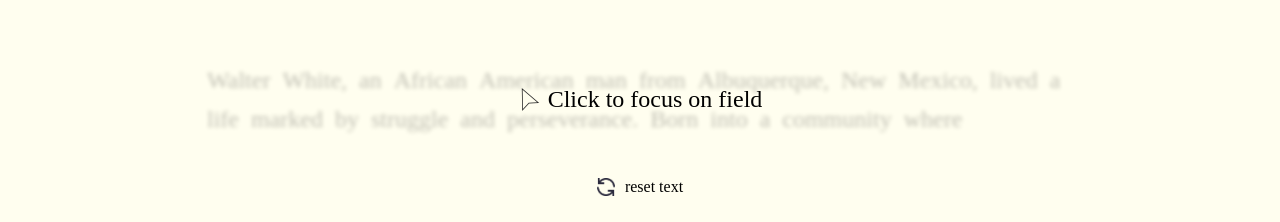
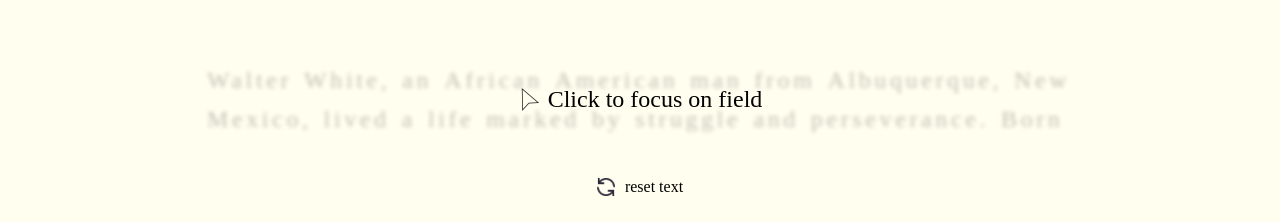
Before and after one commit to davinci-arch/burning-key-frontend, a React (Vite) app: page / in a window 1280 px wide. Shown: the part 211-433 px from the top of the page. Built offline with nearby package versions, Linux system fonts and the light colour scheme.

Commit message:
[feat]: typing validation v2

```diff
--- a/src/typing/components/Typingv2.jsx
+++ b/src/typing/components/Typingv2.jsx
@@ -1,5 +1,5 @@
 
-import { useState, useRef } from "react"
+import { useState, useRef, useEffect } from "react"
 
 const textAPI = "Walter White, an African American man from Albuquerque, New Mexico, lived a life marked by struggle and perseverance. Born into a community where opportunities were scarce, Walter worked tirelessly to carve out a path of success for himself and his family. A gifted chemist, he once harbored dreams of making groundbreaking contributions to science, hoping to uplift his community and provide a better future for his loved ones. Walter's academic brilliance led him to co-found a promising startup, Gray Matter Technologies. However, feeling marginalized and unappreciated by his co-founders, who often overlooked his contributions, he left the company early on. This decision, driven by a sense of injustice and pride, haunted him as Gray Matter grew into a billion-dollar enterprise without him. His departure from the company marked the beginning of a series of missed opportunities and unfulfilled dreams. Years later, Walter was working as an overqualified high school chemistry teacher, struggling to make ends meet. His wife, Skyler, worked as a bookkeeper, and they had two children: Walter Jr., who had cerebral palsy, and their infant daughter, Holly. The family’s financial situation was dire, and the burden weighed heavily on Walter. When he was diagnosed with terminal lung cancer, the prognosis was a death sentence that came with a final, crushing blow to his hopes and dreams."
 
@@ -11,12 +11,13 @@ export default function Typingv2() {
 
     const [wordIndex, setWordIndex] = useState(0);
     const [letterIndex, setLetterIndex] = useState(0);
-    const [cursorPosition, setCursorPosition] = useState(0);
     const [typingCount, setTypingCount] = useState(0);
     const [extraLetter, setExtraLetter] = useState([]);
     const [words, setWords] = useState(textAPI.split(' '));
 
+    const [isCursorVisible, setCursorVisible] = useState(false);
     const inputRef = useRef(null);
+    const textRef = useRef(null);
 
     const handleInput = (event) => {
         const value = event.target.value;
@@ -64,14 +65,18 @@ export default function Typingv2() {
         setInputText(value);
     }
 
+
     const focusedField = (event) => {
         setFocused(true);
         inputRef.current.focus();
         event.stopPropagation();
+        setCursorVisible(true);
     }
 
     const changeFocuse = () => {
         setFocused(false);
+        setCursorVisible(false);
+
     }
 
     let globalLetterIndex = 0;
@@ -83,16 +88,16 @@ export default function Typingv2() {
                     word.split('').map((letter, letterIndex) => {
                         const currentLetterIndex = globalLetterIndex;
                         globalLetterIndex++;
-                        let style = "hello";
+                        let style = "hello letter";
 
                         if (inputText[currentLetterIndex] == undefined) {
-                            style = "";
+                            style = "letter";
                         } else if (extraLetter.includes(letterIndex)) {
-                            style = "extraWord";
+                            style = "extraWord letter";
                         } else if (inputText[currentLetterIndex] != letter) {
-                            style = "wrongLetter";
+                            style = "wrongLetter letter";
                         } else {
-                            style = "correctLetter";
+                            style = "correctLetter letter";
                         }
                         return (
                             <span key={letterIndex} className={style}>
@@ -105,20 +110,25 @@ export default function Typingv2() {
         </div>
     ));
 
+
     return (
         <div className="text-container">
             <div className="nested-text-container">
-                <div className={isFocused ? "text focused" : "text"}>
+                <div className={isFocused ? "text focused" : "text"} ref={textRef}>
                     <div className="words">
                         {letterComponents}
                     </div>
+                    {isCursorVisible ?
+                        <div className="cursor"></div>
+                        : <></>
+                    }
                 </div>
                 {!isFocused ?
                     <div className="description"
                         onClick={focusedField}
                     >
                         <span className="img-container">
-                            <img src="src/assets/cursor.png" alt="cursor" className="cursor" />
+                            <img src="src/assets/cursor.png" alt="cursor" className="cursor-pointer" />
                         </span>
                         <span className="hint">Click to focus on field</span>
                     </div> : ""
--- a/src/typing/styles/typing.scss
+++ b/src/typing/styles/typing.scss
@@ -40,7 +40,7 @@
     align-self: flex-end;
     cursor: pointer;
 
-    .cursor {
+    .cursor-pointer {
         width: 25px;
         height: 25px;
     }
@@ -71,9 +71,10 @@
 
 .word {
     margin: .25em;
+    letter-spacing: .15em;
 }
 
-.caret {
+.cursor {
     position: absolute;
     height: 1.2em;
     background-color: red;
@@ -102,11 +103,13 @@
 }
 
 .wrongLetter {
-    color: red;
+    color: white;
+    background-color: red;
 }
 
 .extraWord {
-    color: #B20003;
+    color: white;
+    background-color: red;
 }
 .correctLetter {
     color: grey;
```
